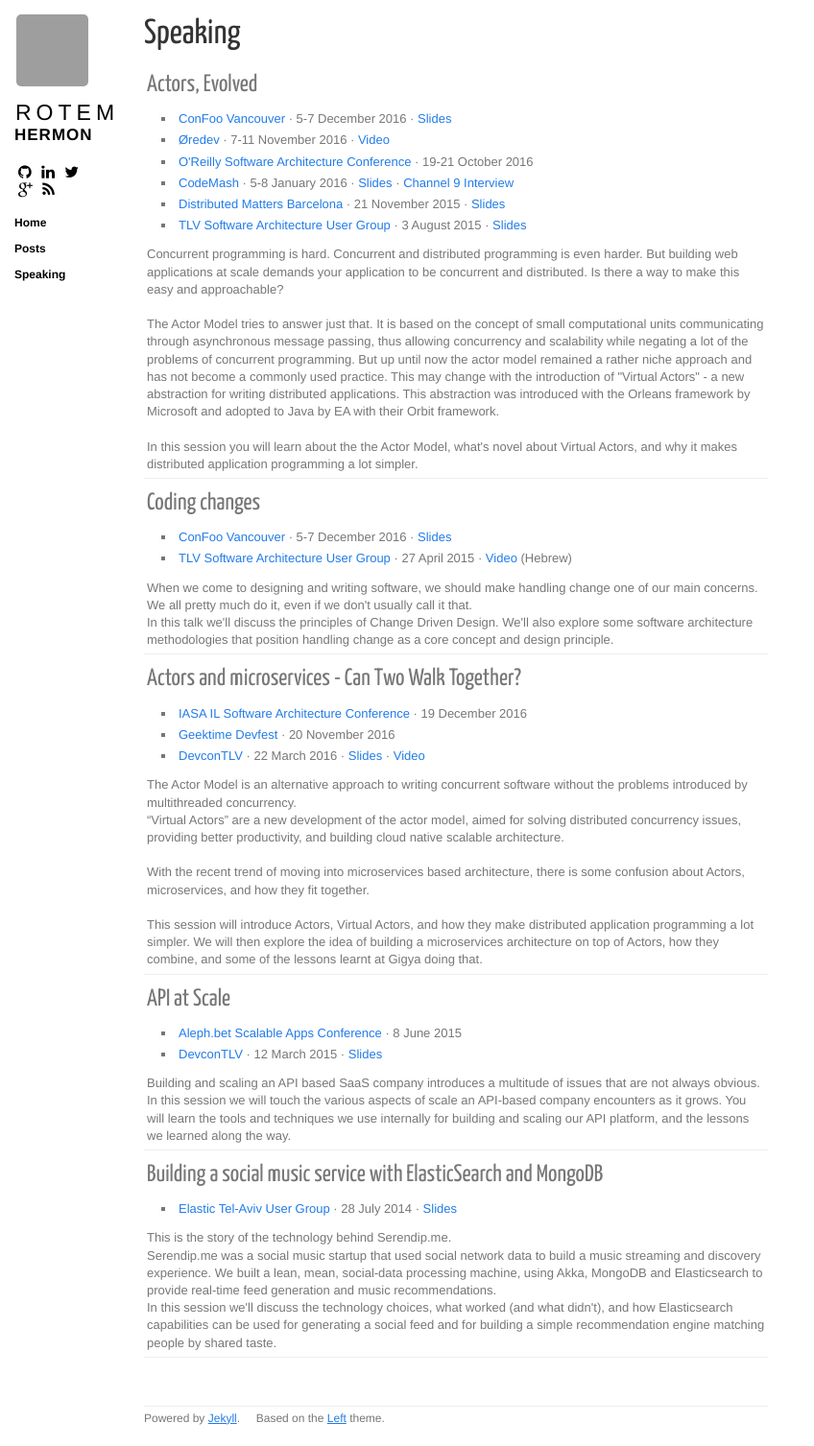
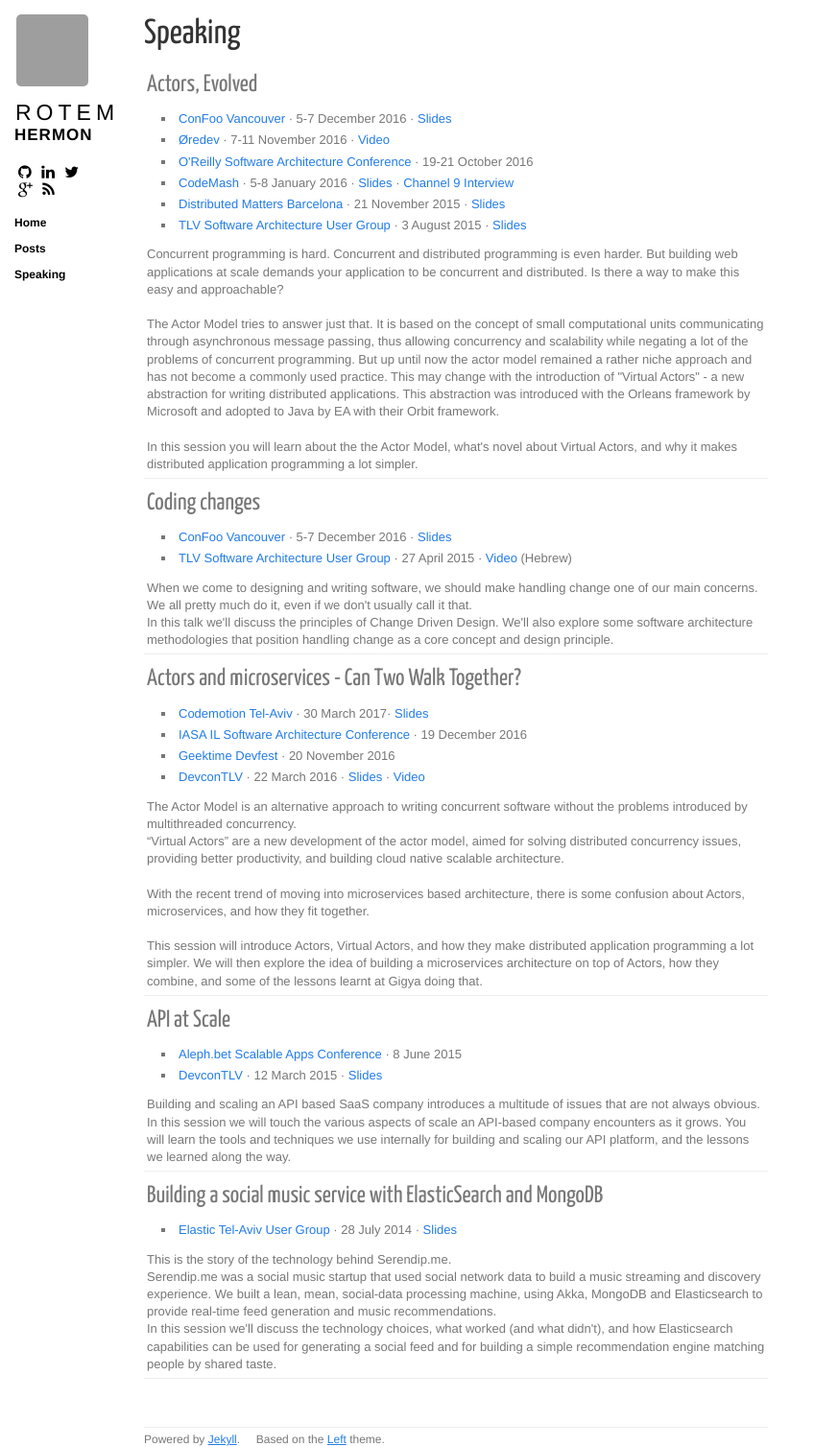
Before and after one commit to rore/rore.github.com, a Jekyll site: the page built from speaking.html, in a window 1280 px wide. Shown: the whole page at 96% size, without its empty margins (0-848 px from the left). Built offline with Jekyll 4.4.1, drawn with Linux system fonts in a browser that asks for light colours; nearby versions of some CDN libraries; before the commit the page ends 1485 px from its top, so only the background shows below that; grey boxes are pictures that could not be loaded.

Commit message:
Update speaking.html

```diff
--- a/speaking.html
+++ b/speaking.html
@@ -57,6 +57,9 @@ title: "Speaking"
             <h3>Actors and microservices - Can Two Walk Together?</h3>
             <ul class="sublist">
                 <li>
+                    <a href="http://telaviv2017.codemotionworld.com" target="_blank" >Codemotion Tel-Aviv</a> &middot; 30 March 2017&middot; <a href="https://www.slideshare.net/CodemotionTLV/actors-and-microservices-can-two-walk-together-rotem-hermon-gigya" target="_blank">Slides</a>
+                </li>
+                <li>
                     <a href="http://conference70.wixsite.com/sw-architecture-2016" target="_blank" >IASA IL Software Architecture Conference</a> &middot; 19 December 2016
                 </li>
                 <li>
```
